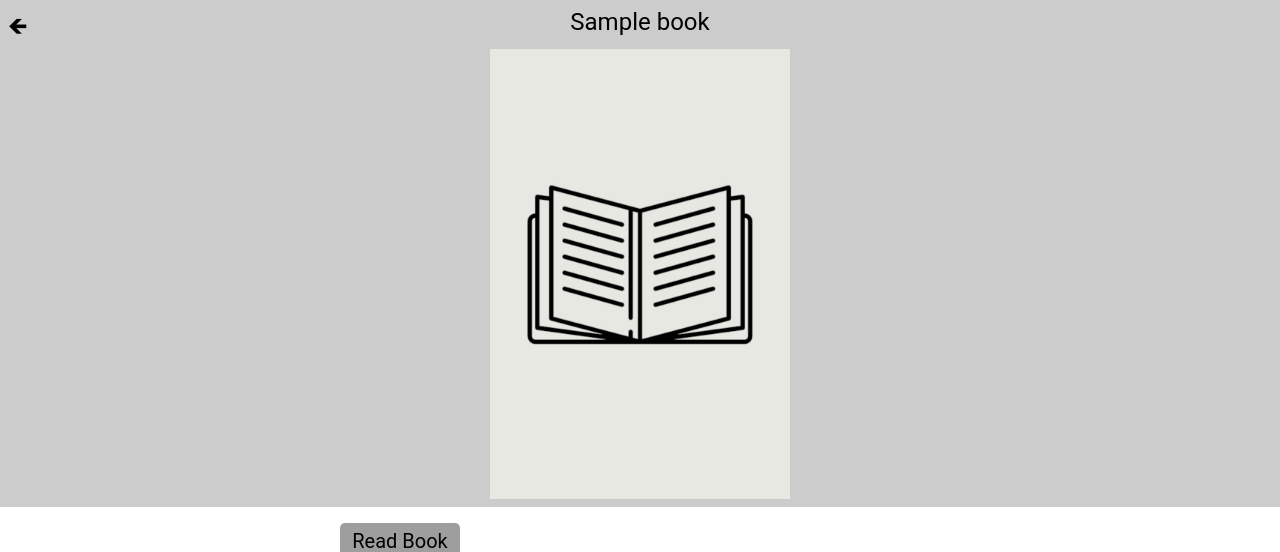
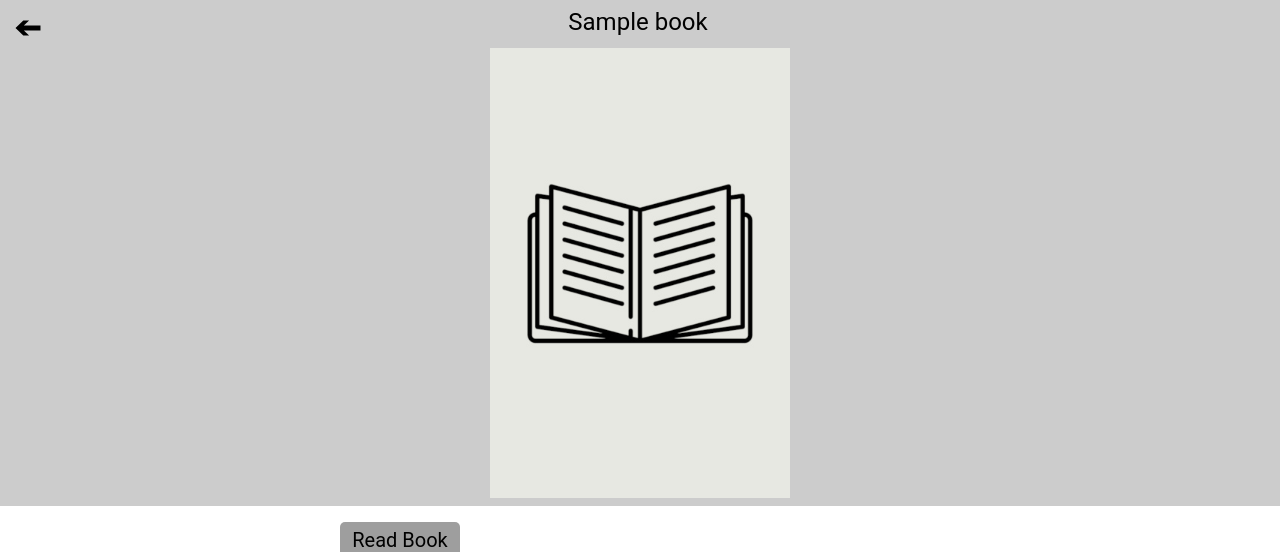
Before and after one commit to DIYA-Inc/Server, a Flask app: page /books/view/1 in a window 1280 px wide. Shown: the top 552 px of the page. Run offline with Flask 2, Linux system fonts and the light colour scheme; the visitor is signed in with stand-in values (Sample User, id 1); tables that the repository leaves empty hold one stand-in row (values such as "Sample post").

Commit message:
Change view book back button char to svg

```diff
--- a/static/css/style.css
+++ b/static/css/style.css
@@ -149,16 +149,13 @@ title {
 }
 
 .viewTopBar .backButton {
-    width: 40px;
-}
-
-.viewTopBar .backButton a {
+    width: 30px;
     padding: 0;
     color: #000000;
 }
 
 .viewTopBar .bookTitle {
-    width: calc(100vw - 96px);
+    width: calc(100vw - 100px);
 }
 
 .viewBookCover {
--- a/templates/books/view.html
+++ b/templates/books/view.html
@@ -10,7 +10,10 @@
 <body id="viewBook">
     <div class="accentBox">
         <div class="viewTopBar">
-            <p class="backButton"><a href="/" onclick="window.history.back()">🡸</a></p>
+            <a href="/" onclick="window.history.back()">
+            <svg class="backButton" viewBox="0 0 24 24"><path d="M0 0h24v24H0z" fill="none"/>
+                <path fill="#000" d="M 2,12 8.25,6 h 4.62 l -4.2,4 13.32,0 v 3.974823 l -13.3,0 4.2,4 H 8.25 Z"/>
+            </svg></a>
             <p class="bookTitle center">{{ book.title }}</p>
         </div>
 
```
